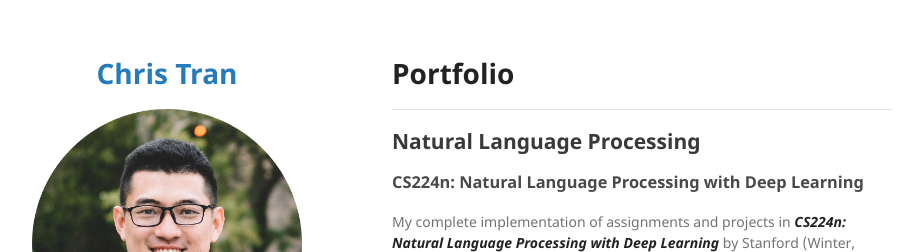
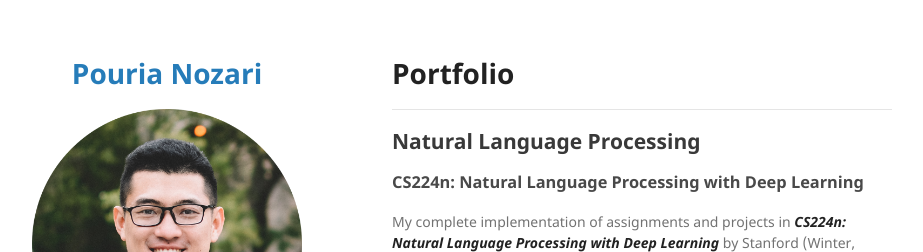
Before and after one commit to nozaripo/Portfolio-Website, a Jekyll site: the page built from index.md, in a window 1280 px wide. Shown: the top 252 px of the page, without its empty margins (178-1101 px from the left). Built offline with Jekyll 4.4.1, drawn with Linux system fonts in a browser that asks for light colours; our own code applies the rules of GitHub Pages for plain Markdown files.

Commit message:
Update _config.yml

```diff
--- a/_config.yml
+++ b/_config.yml
@@ -1,12 +1,12 @@
-title: <p align="center"> Chris Tran </p>
+title: <p align="center"> Pouria Nozari </p>
 
 logo: "/images/picture.png?raw=true"
 
 description:
   <p align="center">
   <a href="pdf/resume.pdf">Resume</a> |
-  <a href="https://www.linkedin.com/in/chriskhanhtran/">LinkedIn</a> |
-  <a href="https://github.com/chriskhanhtran">GitHub</a>
+  <a href="https://www.linkedin.com/in/pouria-nozari/">LinkedIn</a> |
+  <a href="https://github.com/nozaripo">GitHub</a>
   </p>
 
   <p align="justify">
```
